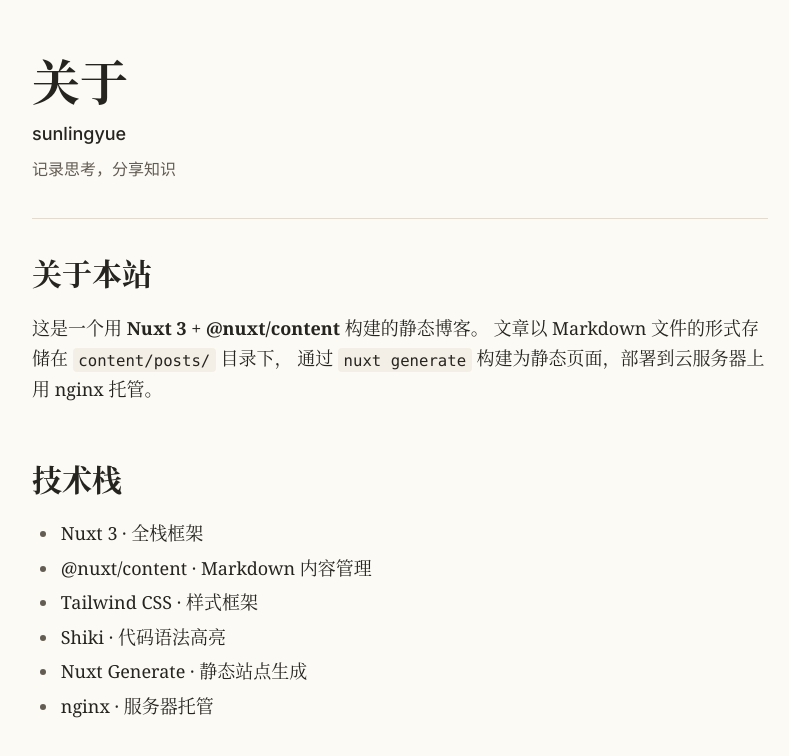
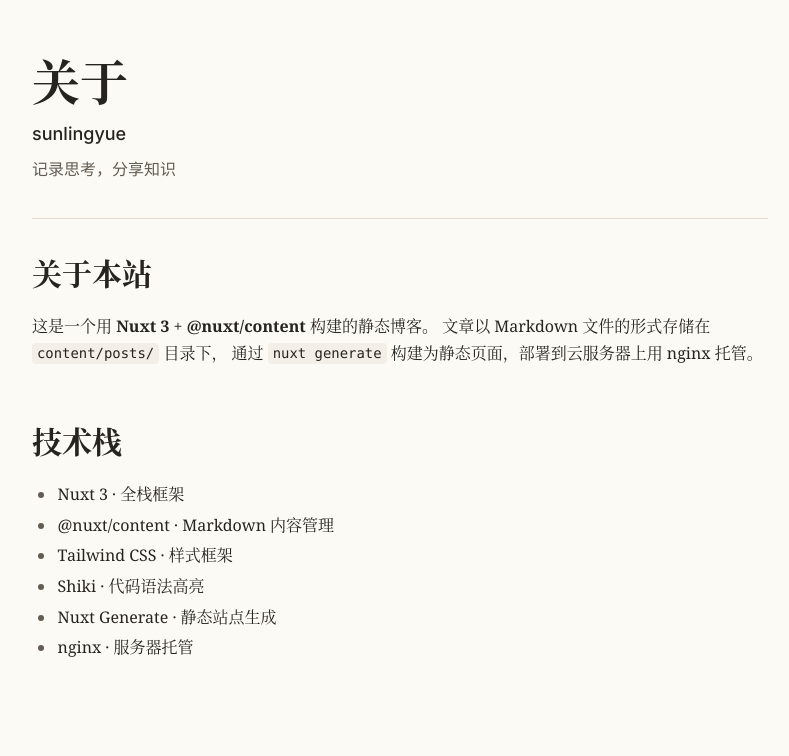
Before and after one commit to Carpe912/blog-website, a Nuxt app in the folder frontend/: page /about in a window 1280 px wide. Shown: the top 756 px of the page, without its empty margins (240-1029 px from the left). Built offline with nearby package versions, Linux system fonts and the light colour scheme.

Commit message:
将文章正文字号设为 1rem

```diff
--- a/frontend/assets/css/article.css
+++ b/frontend/assets/css/article.css
@@ -11,7 +11,7 @@
   --doc-mark: #fdf0b8;
 
   font-family: var(--reader-body-font);
-  font-size: clamp(1.0625rem, 1rem + 0.25vw, 1.125rem);
+  font-size: 1rem;
   line-height: 1.7;
   color: var(--doc-text);
   overflow-wrap: break-word;
```
